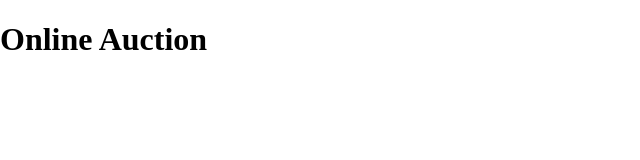
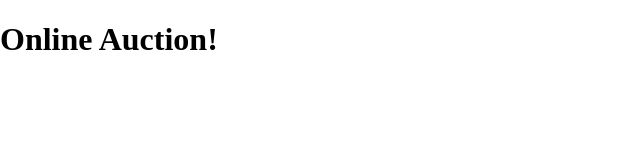
Before and after one commit to eluyema/auction-bachelor-thesis, a Vue app: page / in a window 1280 px wide. Shown: the top 160 px of the page, without its empty margins (0-640 px from the left). Built offline with nearby package versions, Linux system fonts and the light colour scheme.

Commit message:
fix readmy

```diff
--- a/src/App.vue
+++ b/src/App.vue
@@ -3,7 +3,7 @@
 </script>
 
 <template>
-  <h1>Online Auction</h1>
+  <h1>Online Auction!</h1>
 </template>
 
 <style scoped lang="scss">
```
Also changed, not shown: 1 other file (tests, documents, lock files or other folders).
